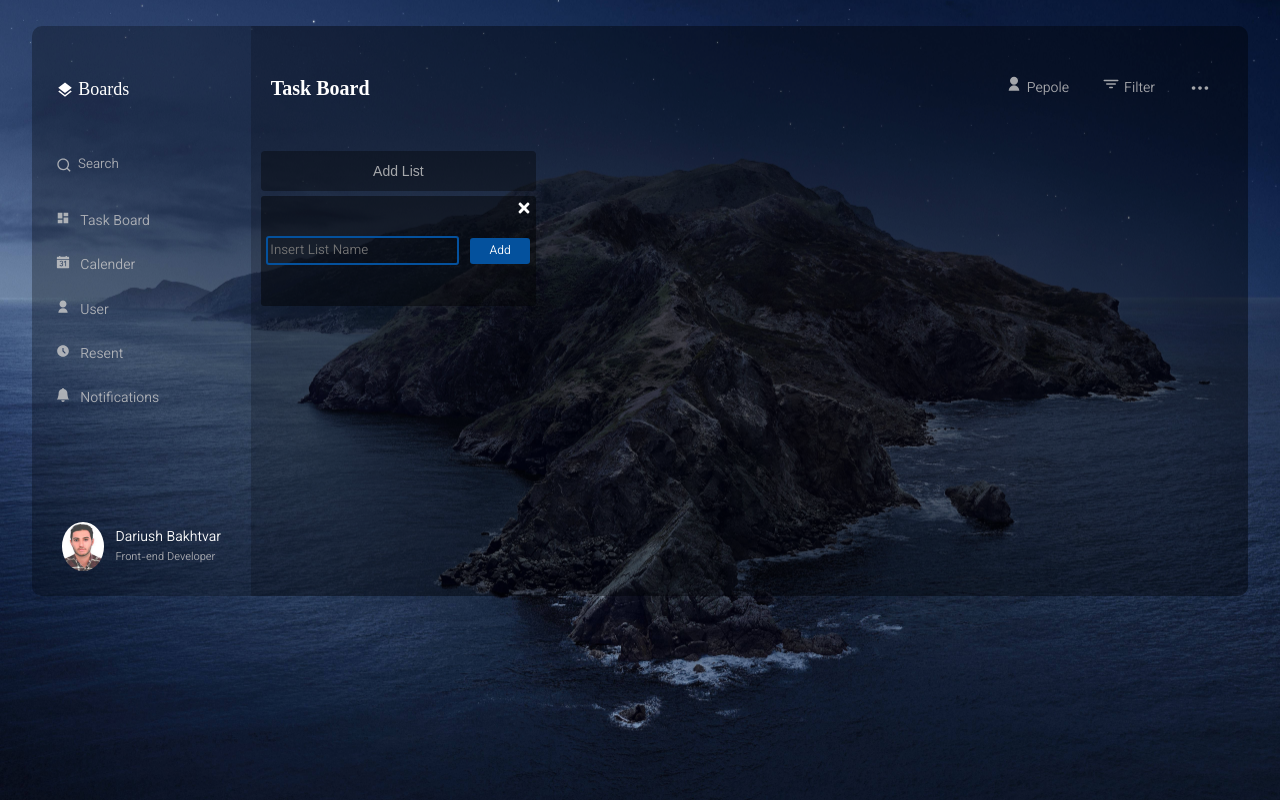
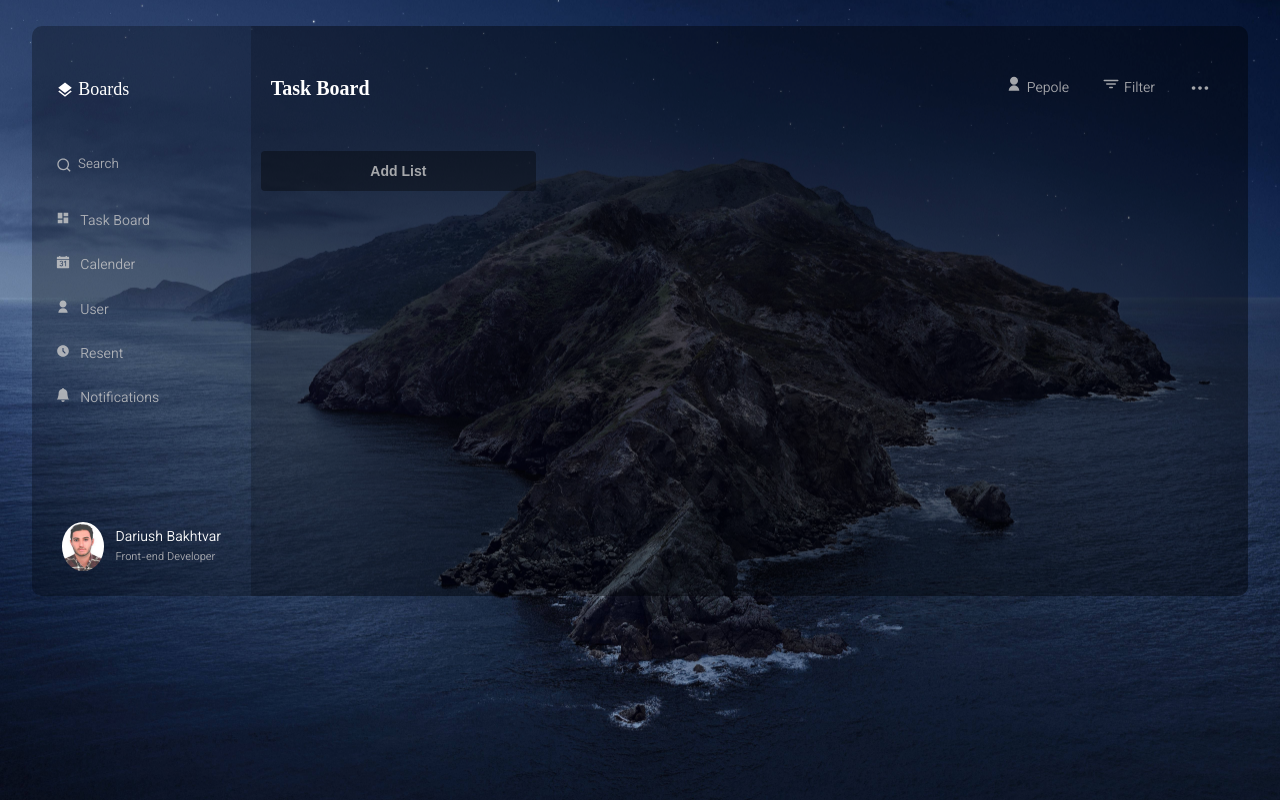
Before and after one commit to Dariush-Bakhtvar/task_manager, a React (Create React App) app: page / in a window 1280 px wide. Built offline with nearby package versions, Linux system fonts and the light colour scheme; a web font is replaced by a local one.

Commit message:
crete list logic code

```diff
--- a/src/App.js
+++ b/src/App.js
@@ -1,12 +1,13 @@
 import './asset/Style/App.scss'
 import Sidebar from './Components/sidebar/Sidebar';
 import Content from './Components/content/Content';
+import Provider from './Components/Provider/Provider';
 const App = () => {
   return (
-    <>
+    <Provider>
       <Sidebar />
       <Content />
-    </>
+    </Provider>
   )
 }
 
--- /dev/null
+++ b/src/Components/Provider/Provider.jsx
@@ -0,0 +1,26 @@
+import { createContext, useContext, useReducer } from 'react'
+const TaskContext = createContext();
+const TaskContextDispacher = createContext();
+const initalState = [];
+const reducer = (state, action) => {
+  switch (action.type) {
+    case 'addList':
+      return state;
+    default:
+      return state;
+  }
+}
+const Provider = ({ children }) => {
+  const [Task, dispatch] = useReducer(reducer, initalState);
+  return (
+    <TaskContext.Provider value={Task}>
+      <TaskContextDispacher.Provider value={dispatch}>
+        {children}
+      </TaskContextDispacher.Provider>
+    </TaskContext.Provider>
+  )
+}
+
+export default Provider
+export const useTask = () => useContext(TaskContext);
+export const useTaskAction = () => useContext(TaskContextDispacher);
--- a/src/Components/content/Content.jsx
+++ b/src/Components/content/Content.jsx
@@ -3,7 +3,13 @@ import { RiUserFill } from 'react-icons/ri'
 import { IoFilter } from 'react-icons/io5';
 import { RiMoreFill } from 'react-icons/ri';
 import { FaTimes } from 'react-icons/fa'
+import { useState, useRef } from 'react';
+import { useTask, useTaskAction } from '../Provider/Provider';
 const Content = () => {
+  const [isOpen, setIsOpen] = useState(false);
+  const getListName = useRef("");
+  const Tasks = useTask();
+  const dispatch = useTaskAction();
   return (
     <section className={style.TaskContent}>
       <nav className={style.TaskContentMenu}>
@@ -24,14 +30,16 @@ const Content = () => {
       </nav>
       <section className={style.TasksContainer}>
         <div className={style.createList}>
-          <button className={style.createListBtn}>
+          <button className={style.createListBtn} onClick={() => setIsOpen(true)}>
             Add List
           </button>
-          <div className={style.ListNamePopUp}>
-            <input type="text" placeholder='Insert List Name' />
-            <button>Add</button>
-            <span><FaTimes /></span>
-          </div>
+          {
+            isOpen && <div className={style.ListNamePopUp}>
+              <input type="text" placeholder='Insert List Name' ref={getListName} />
+              <button onClick={() => dispatch({ type: 'addList', value: getListName.current.value })}>Add</button>
+              <span onClick={() => setIsOpen(false)}><FaTimes /></span>
+            </div>
+          }
         </div>
       </section>
     </section>
--- a/src/Components/content/Content.module.scss
+++ b/src/Components/content/Content.module.scss
@@ -61,6 +61,7 @@
     border: none;
     border-radius: 4px;
     font-size: 1.4rem;
+    font-weight: 600;
 }
 
 .ListNamePopUp {
@@ -79,6 +80,8 @@
         padding: 2px;
         &:focus {
             color: #fff;
+            border: 1px solid #04519d;
+            outline: 1px solid #fff;
         }
     }
     button {
@@ -103,7 +106,6 @@
         right: 4px;
         font-size: 1.6rem;
         cursor: pointer;
-        color: #fff;
     }
 }
 
--- a/src/asset/Style/index.scss
+++ b/src/asset/Style/index.scss
@@ -30,6 +30,10 @@ input {
     font-family: inherit;
 }
 
+button {
+    cursor: pointer;
+}
+
 body {
     background: url(../Img/bg.jpg) no-repeat center center fixed;
     background-size: cover;
```
